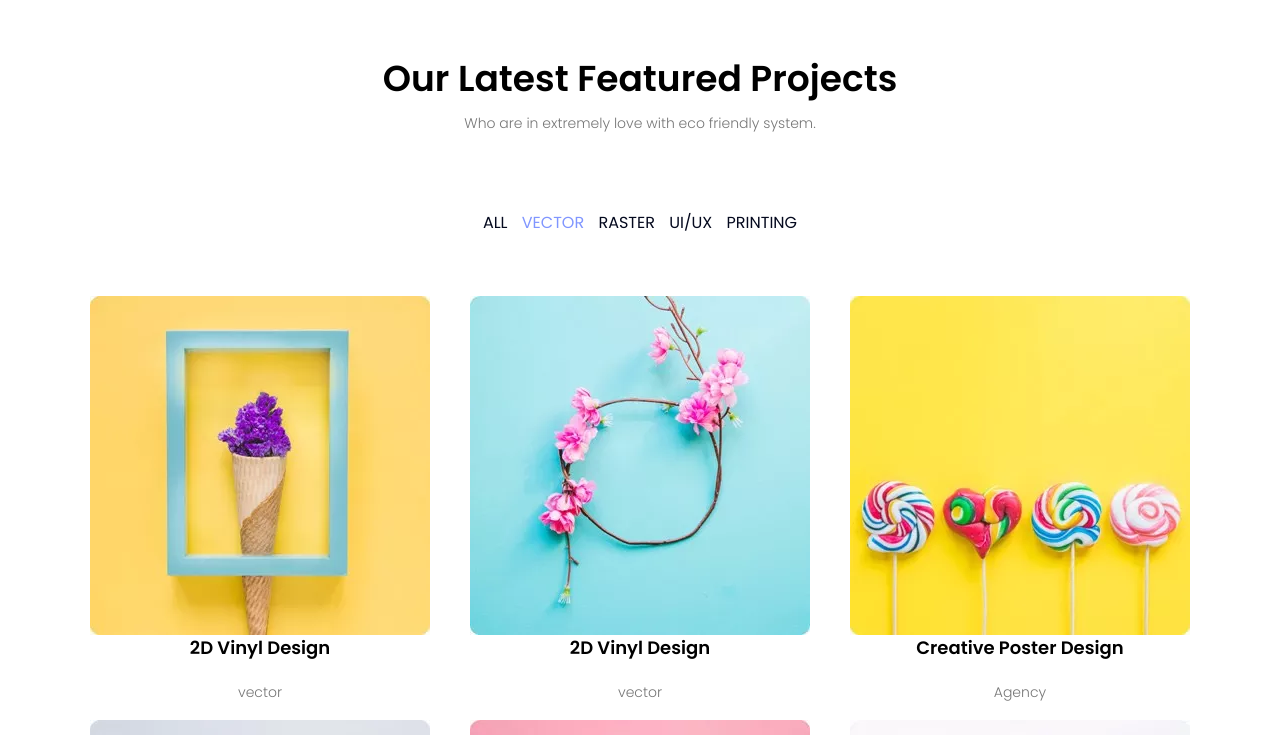
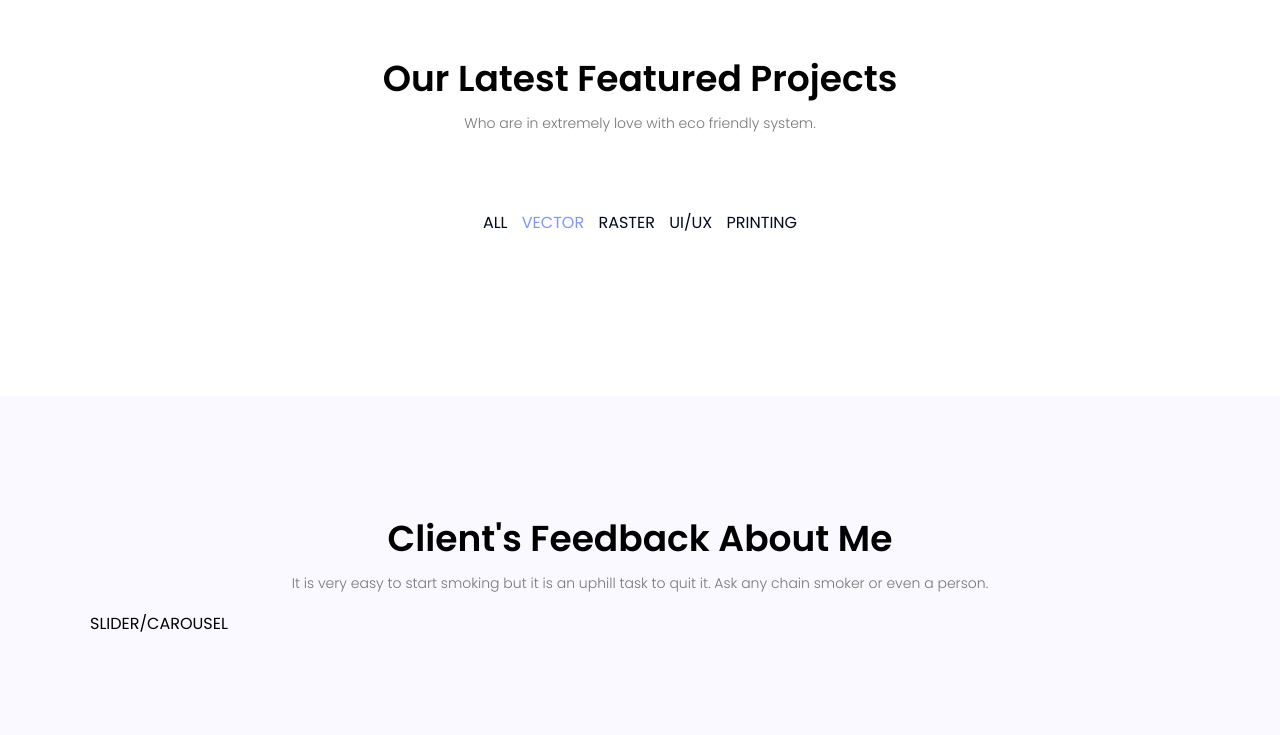
Before and after one commit to front-end-by-rimantas/35-grupe-portfolio-personal, a website with bundled scripts: page index.html in a window 1280 px wide. Both pictures are taken after a click on the link "VECTOR". Shown: the part 2330-3065 px from the top of the page. Built offline with nearby package versions, Linux system fonts and the light colour scheme.

Commit message:
in progress

```diff
--- a/css/pages/home.css
+++ b/css/pages/home.css
@@ -36,6 +36,12 @@
 .aktyvi {
     color: var(--primary-color);
 }
+.dingo {
+    display: none;
+}
+.yra {
+    display: block;
+}
 /* end of LatestFeaturedProjects */
 
 /* Testimonials */
--- a/js/components/featuredProjectsList.js/featuredProjectsList.js
+++ b/js/components/featuredProjectsList.js/featuredProjectsList.js
@@ -2,7 +2,7 @@ function featuredProjectsList(selector, data, imgPath) {
   const DOM = document.querySelector(selector);
   let html = '';
   for (const item of data) {
-    html += `<div class="col-12 col-sm-4">
+    html += `<div class="col-12 col-sm-4 vienas-vienetas">
         <div class="project-img">
         <img src="${imgPath}./img/project-img${item.image}.webp" title=${item.description} alt="Project" class="sizing" />
         <img
--- a/js/components/sections/projectsSection.js
+++ b/js/components/sections/projectsSection.js
@@ -29,13 +29,29 @@ const projectsSection = (selector) => {
       <div id="featuredProjects_block" class="row">${featuredProjectsList('#featuredProjects_block', featuredProjectsData, imgPath)}</div> `
 
     const elementsList =  document.getElementsByClassName("aa");
-      for (let i = 0; i < elementsList.length; i++) {
-        elementsList[i].addEventListener("click", function() {
+    for (let i = 0; i < elementsList.length; i++) {
+    elementsList[i].addEventListener("click", function() {
+      const dabartinis = document.getElementsByClassName("aktyvi");
+      dabartinis[0].className = dabartinis[0].className.replace("aktyvi", "")
+      this.className += " aktyvi";
 
-        const dabartinis = document.getElementsByClassName("aktyvi");
-        dabartinis[0].className = dabartinis[0].className.replace("aktyvi", "")
-         this.className += " aktyvi";
-        });
+    const aktyvus = document.querySelector(".aktyvi");
+      if (aktyvus.innerHTML.includes('VECTOR')) {
+        const featurai = document.getElementsByClassName('vienas-vienetas');
+        console.log(featurai);
+        console.log(featurai[0].description);
+        for (let a = 0; a < featurai.length; a++) {
+
+          if (featurai.description !== 'vector') {
+          // if (featurai.innerText.includes('vector')) {
+          let featuras = featurai[a];
+          featuras.classList.add('dingo');
+          // } else {
+          //   featuras.classList.remove('dingo')
+          }
+        }
+      }
+    });
   }
 }
 
```
